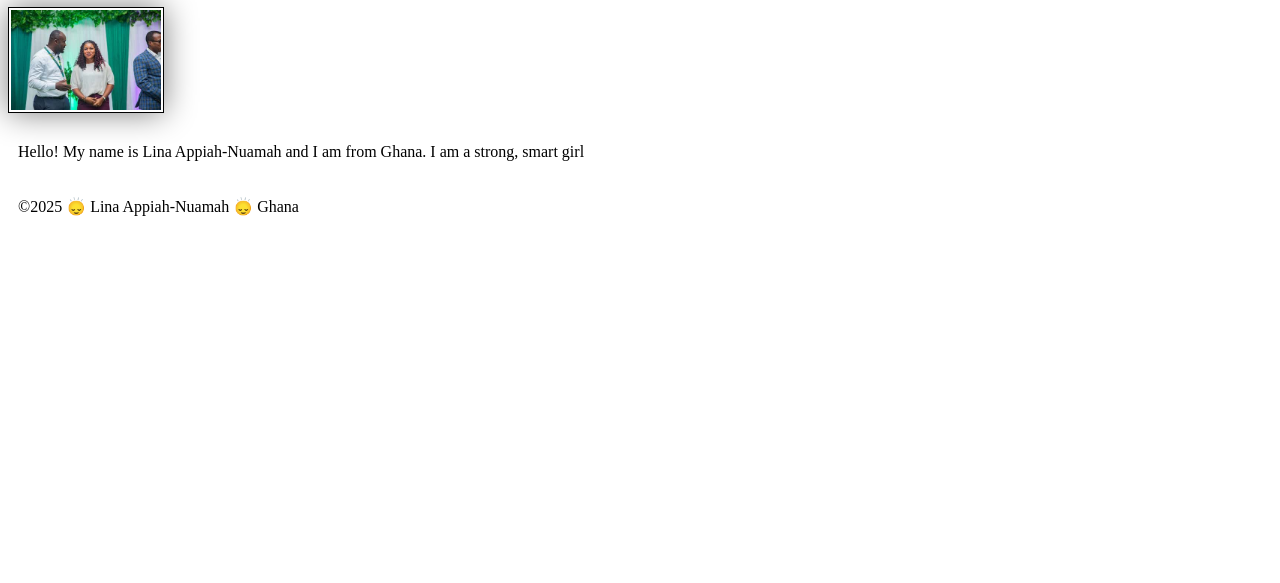
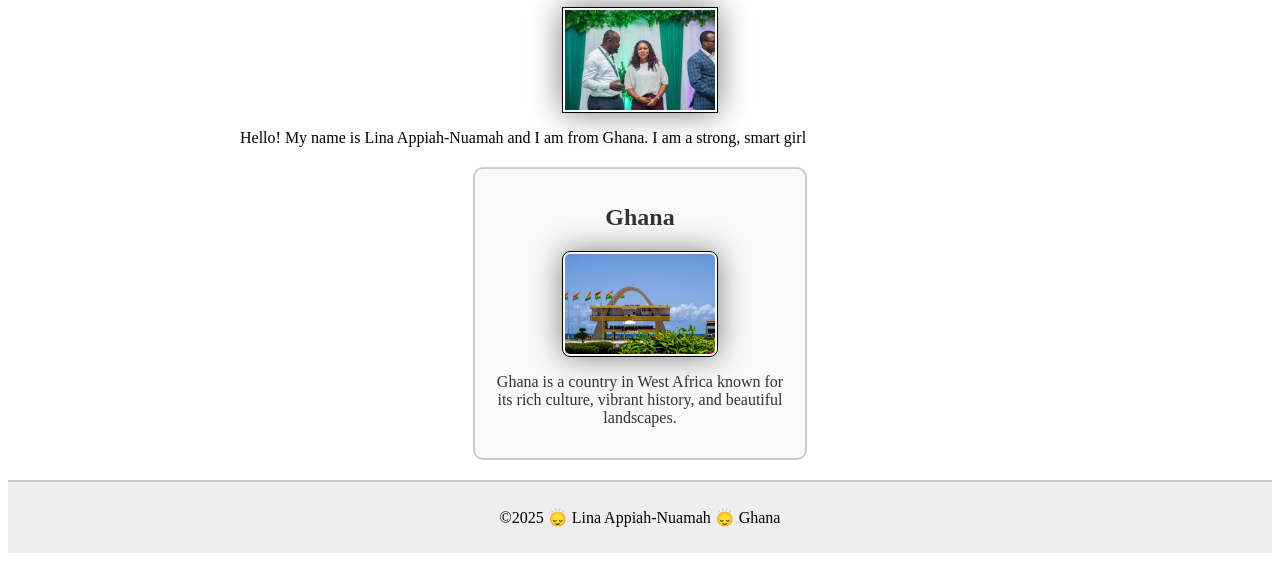
Before and after one commit to LinaAppiah-Nuamah04/wdd130, a plain HTML site: page index.html in a window 1280 px wide. Shown: the part 217-800 px from the top of the page. Drawn offline with Linux system fonts and the light colour scheme.

Commit message:
Updated homepage with meta tags and aside section

```diff
--- a/index.html
+++ b/index.html
@@ -5,6 +5,9 @@
     <meta charset="utf-8">
     <meta name="viewport" content="width=device-width,initial-scale=1.0">
     <title>Lina Appiah-Nuamah | WDD 130</title>
+    <meta name="description"
+        content="Lina Appiah-Nuamah - WDD130 Course - Practicing web fundamentals with html and css">
+    <meta name="author" content="Lina Appiah-Nuamah">
     <link rel="stylesheet" href="styles/styles.css">
 </head>
 
@@ -19,6 +22,12 @@
         <h1>Lina Appiah-Nuamah | WDD 130</h1>
         <img src="images/profile.jpg" alt="Hello, my name is Lina Appiah-Nuamah" width="200">
         <p>Hello! My name is Lina Appiah-Nuamah and I am from Ghana. I am a strong, smart girl </p>
+        <aside>
+            <h2>Ghana</h2>
+            <img src="images/ghana-image.jpg" alt="A beautiful view of Ghana">
+            <p>Ghana is a country in West Africa known for its rich culture, vibrant history, and beautiful landscapes.
+            </p>
+        </aside>
     </main>
     <footer>
         <p>©2025 🙂‍↕️ Lina Appiah-Nuamah 🙂‍↕️ Ghana</p>
--- a/styles/styles.css
+++ b/styles/styles.css
@@ -1,3 +1,4 @@
+/* Existing Styles */
 nav {
     background-color: darkblue;
     padding: 10px;
@@ -21,6 +22,69 @@ img {
     box-shadow: 0 0 30px gray;
 }
 
+/* Updated p padding */
 p {
+    padding: 0;
+}
+
+/* New Styles */
+main {
+    max-width: 800px;
+    /* Limit width */
+    margin: auto;
+    /* Center the main content */
+}
+
+aside {
+    width: 300px;
+    /* Set width */
+    margin: 20px auto;
+    /* Center aside */
+    border: 2px solid #ccc;
+    /* Add border */
+    padding: 15px;
+    /* Add padding */
+    background-color: #f9f9f9;
+    /* Light background color */
+    color: #333;
+    /* Text color */
+    text-align: center;
+    /* Center text */
+    border-radius: 10px;
+    /* Rounded corners */
+}
+
+aside img {
+    width: 200px;
+    /* Set width */
+    height: auto;
+    /* Maintain aspect ratio */
+    display: block;
+    margin: 10px auto;
+    /* Center image */
+    border-radius: 8px;
+    /* Optional rounded corners */
+}
+
+/* Adjust profile image inside main */
+main img {
+    width: 150px;
+    /* Keep existing width */
+    height: auto;
+    /* Maintain aspect ratio */
+    display: block;
+    margin: 10px auto;
+}
+
+/* Footer styles */
+footer {
+    margin-top: 20px;
+    /* Space from content */
+    border-top: 2px solid #ccc;
+    /* Top border */
+    text-align: center;
+    /* Center text */
     padding: 10px;
+    background-color: #eee;
+    /* Light gray background */
 }
```
Also changed, not shown: images/ghana-image.jpg (added).
